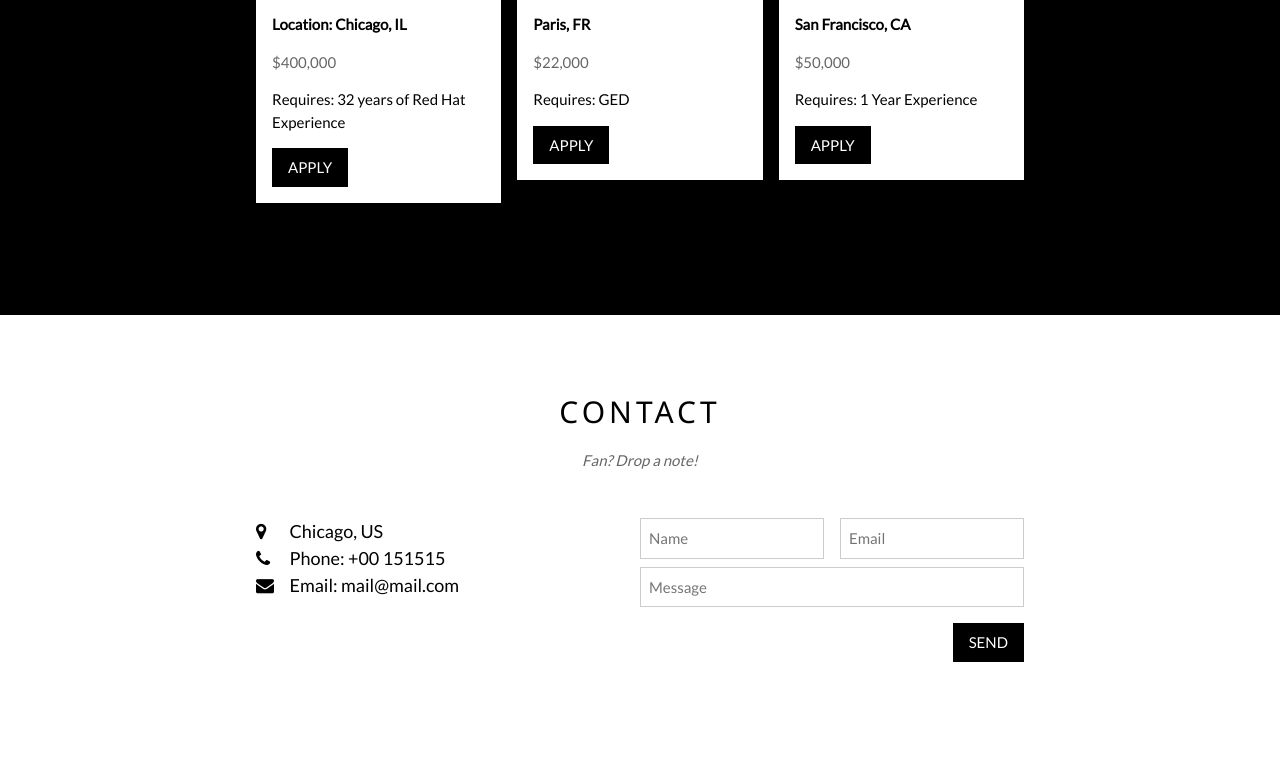
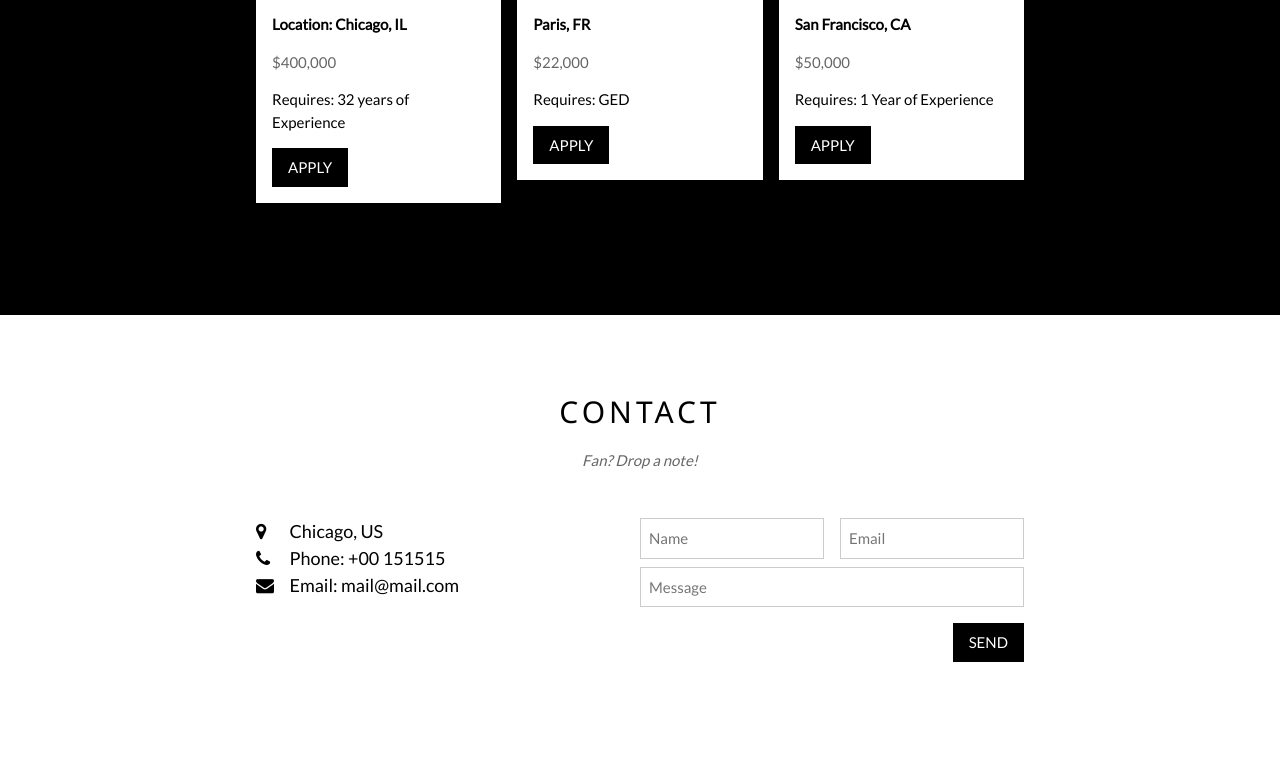
Before and after one commit to linuxtjr/ticketmaster, a plain HTML site: page index.html in a window 1280 px wide. Shown: the part 1912-2669 px from the top of the page. Drawn offline with nearby package versions, Linux system fonts and the light colour scheme.

Commit message:
Update index.html

```diff
--- a/index.html
+++ b/index.html
@@ -110,7 +110,7 @@ body {font-family: "Lato", sans-serif}
           <div class="w3-container w3-white">
             <p><b>Location: Chicago, IL </b></p>
             <p class="w3-opacity">$400,000</p>
-            <p>Requires: 32 years of Red Hat Experience </p>
+            <p>Requires: 32 years of Experience </p>
             <button class="w3-button w3-black w3-margin-bottom" onclick="document.getElementById('ticketModal').style.display='block'">APPLY</button>
           </div>
         </div>
@@ -128,7 +128,7 @@ body {font-family: "Lato", sans-serif}
           <div class="w3-container w3-white">
             <p><b>San Francisco, CA</b></p>
             <p class="w3-opacity">$50,000</p>
-            <p>Requires: 1 Year Experience </p>
+            <p>Requires: 1 Year of Experience </p>
             <button class="w3-button w3-black w3-margin-bottom" onclick="document.getElementById('ticketModal').style.display='block'">APPLY</button>
           </div>
         </div>
```
